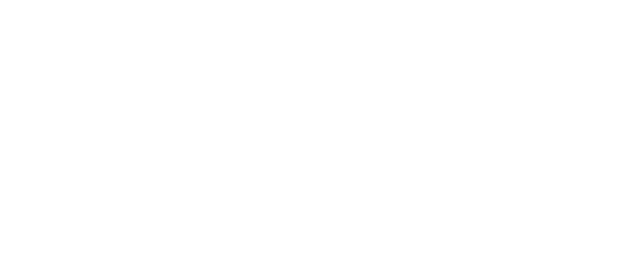
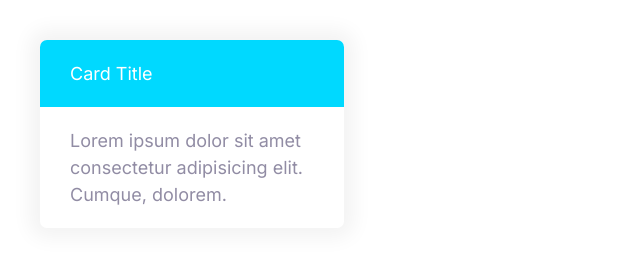
Before and after one commit to dulanjanabandara/moshify, a plain HTML site: page index.html in a window 1280 px wide. Shown: the whole page, without its empty margins (0-640 px from the left). Drawn offline with Linux system fonts and the light colour scheme.

Commit message:
Built the card component.

```diff
--- a/css/styles.css
+++ b/css/styles.css
@@ -278,3 +278,25 @@ a {
 .input-group .btn {
   margin: 4px;
 }
+
+/* Cards */
+.card {
+  border-radius: 7px;
+  box-shadow: 0 0 20px 10px #f3f3f3;
+  overflow: hidden;
+}
+
+.card__header,
+.card__body {
+  padding: 2rem 3rem;
+}
+
+.card--primary .card__header {
+  background: var(--color-primary);
+  color: #fff;
+}
+
+.card--secondary .card__header {
+  background: var(--color-secondary);
+  color: #fff;
+}
--- a/index.html
+++ b/index.html
@@ -16,6 +16,14 @@
     <title>Document</title>
   </head>
   <body>
-
+    <div style="width: 30%; padding: 4rem">
+      <div class="card card--secondary">
+        <header class="card__header">Card Title</header>
+        <div class="card__body">
+          Lorem ipsum dolor sit amet consectetur adipisicing elit. Cumque,
+          dolorem.
+        </div>
+      </div>
+    </div>
   </body>
 </html>
```
Also changed, not shown: components/cards.html (added, +6 -0 lines).
